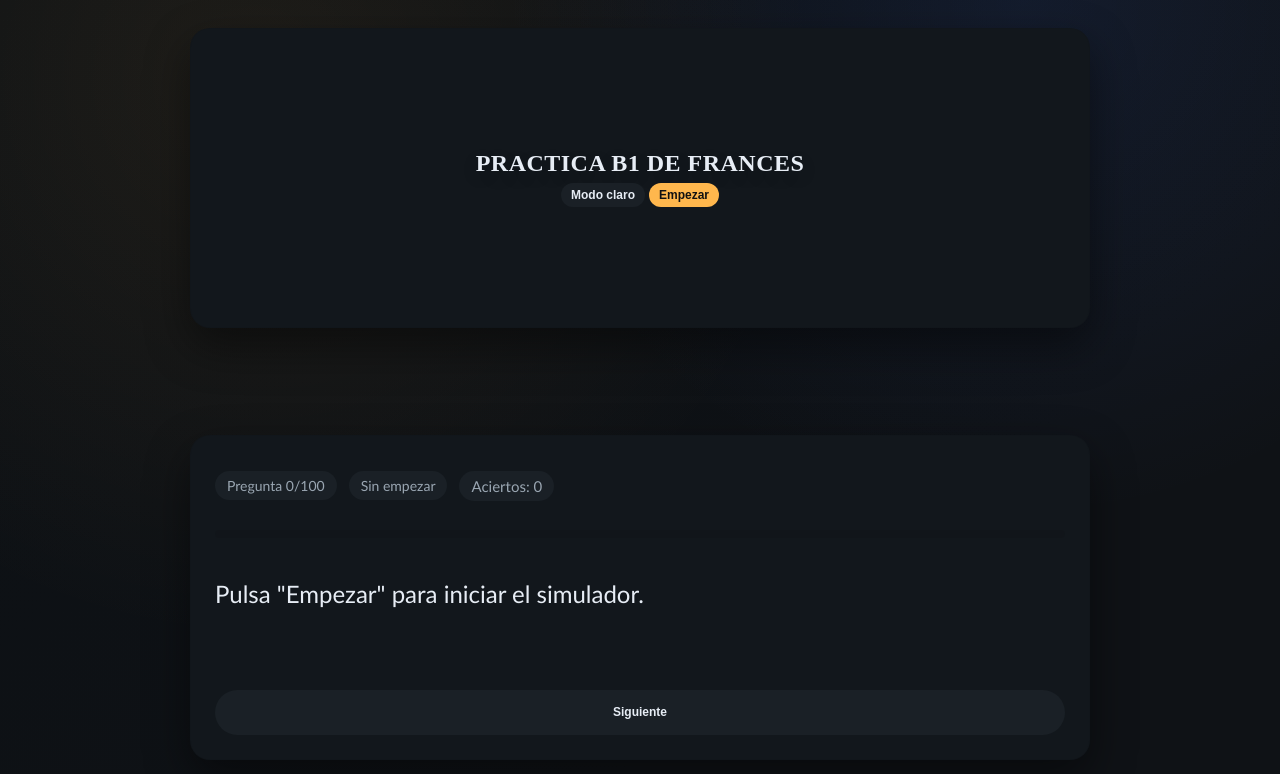
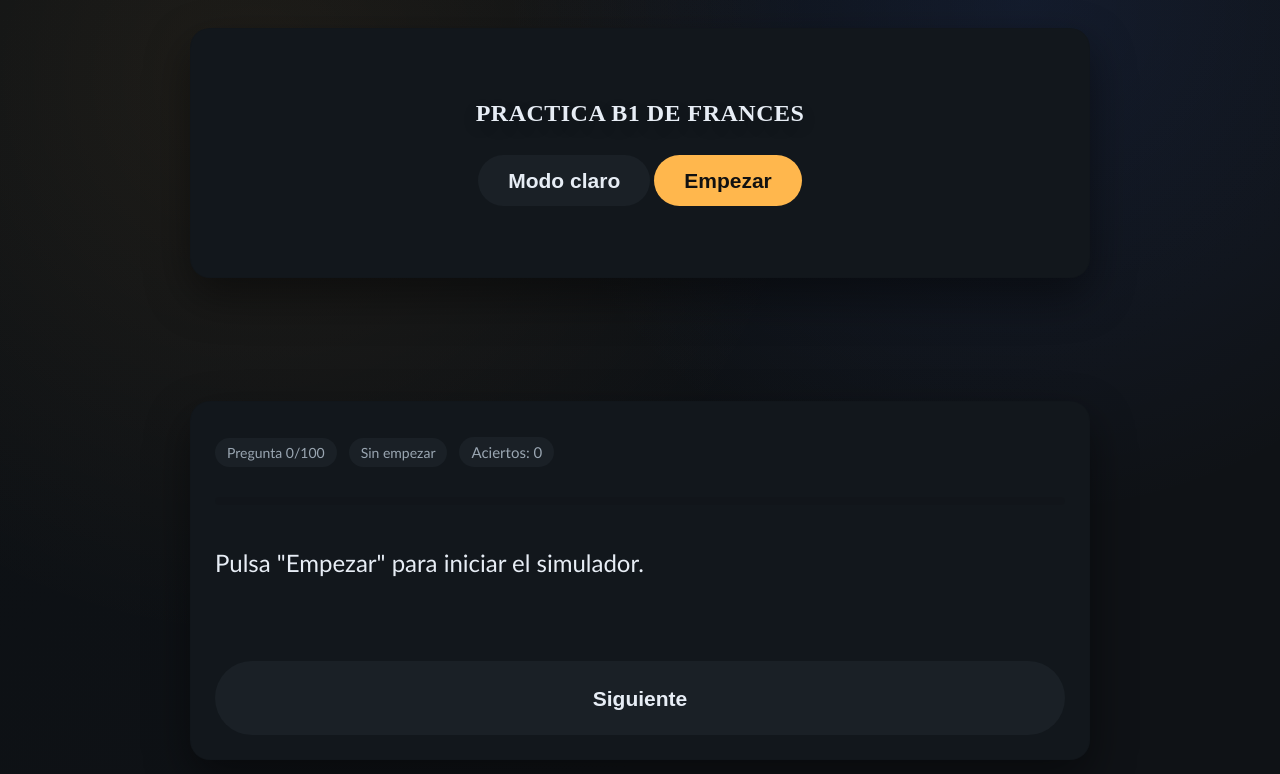
Before and after one commit to zarmath/Paginas-Educativas, a plain HTML site: page b1_frances.html in a window 1280 px wide. Drawn offline with Linux system fonts and the light colour scheme.

Commit message:
Update header and button styles in b1_frances.html
Adjusted the header height and gap, increased button padding and font size, and added a top margin to the card class for improved layout and visual appearance.

```diff
--- a/b1_frances.html
+++ b/b1_frances.html
@@ -57,12 +57,12 @@
     header {
       background: var(--surface);
       border-radius: 20px;
-      height: 300px;
+      height: 250px;
       padding: 12px 16px;
       box-shadow: var(--shadow);
       border: 1px solid rgba(0,0,0,0.04);
       display: grid;
-      gap: 6px;
+      gap: 28px;
       justify-items: center;
       text-align: center;
       align-content: center;
@@ -93,10 +93,10 @@
     }
     button {
       border: none;
-      padding: 2px 10px;
+      padding: 15px 30px;
       border-radius: 999px;
       font-weight: 600;
-      font-size: 12px;
+      font-size: 21px;
       line-height: 1;
       min-height: 24px;
       display: inline-flex;
@@ -118,6 +118,7 @@
     .card {
       background: var(--surface);
       border-radius: 20px;
+      margin-top: 8px;
       padding: 24px;
       box-shadow: var(--shadow);
       border: 1px solid rgba(0,0,0,0.04);
```
